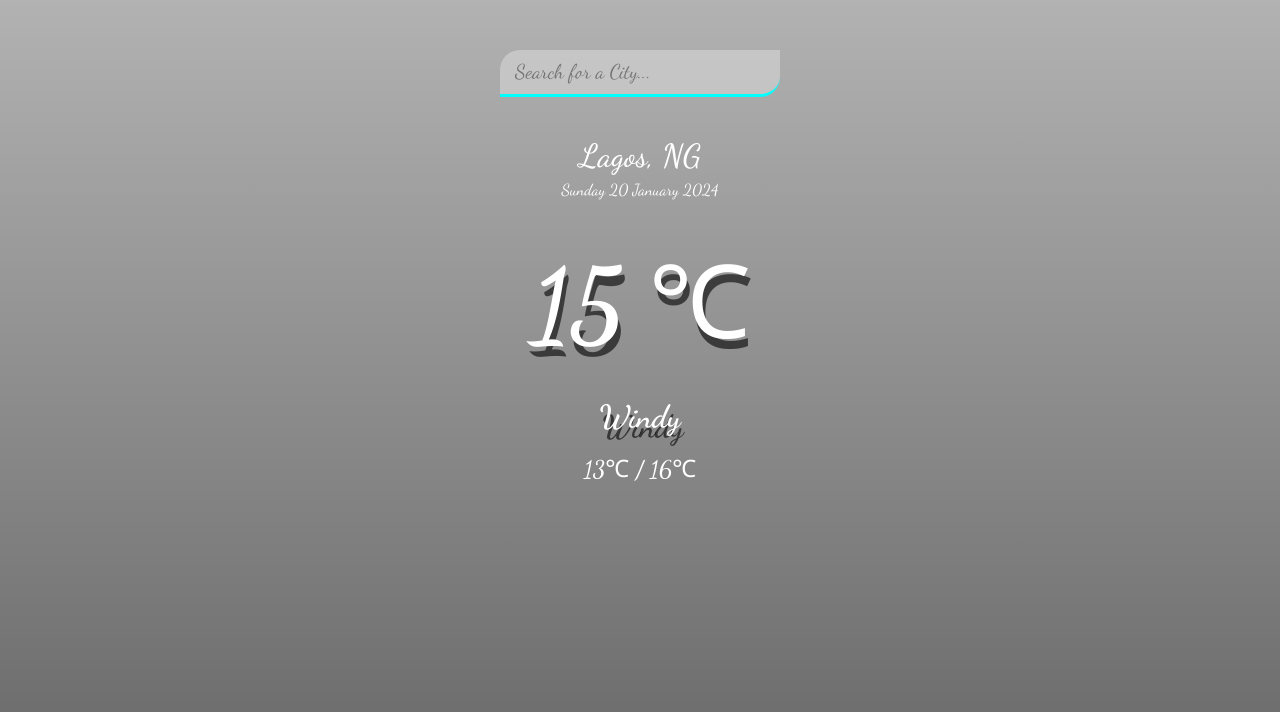
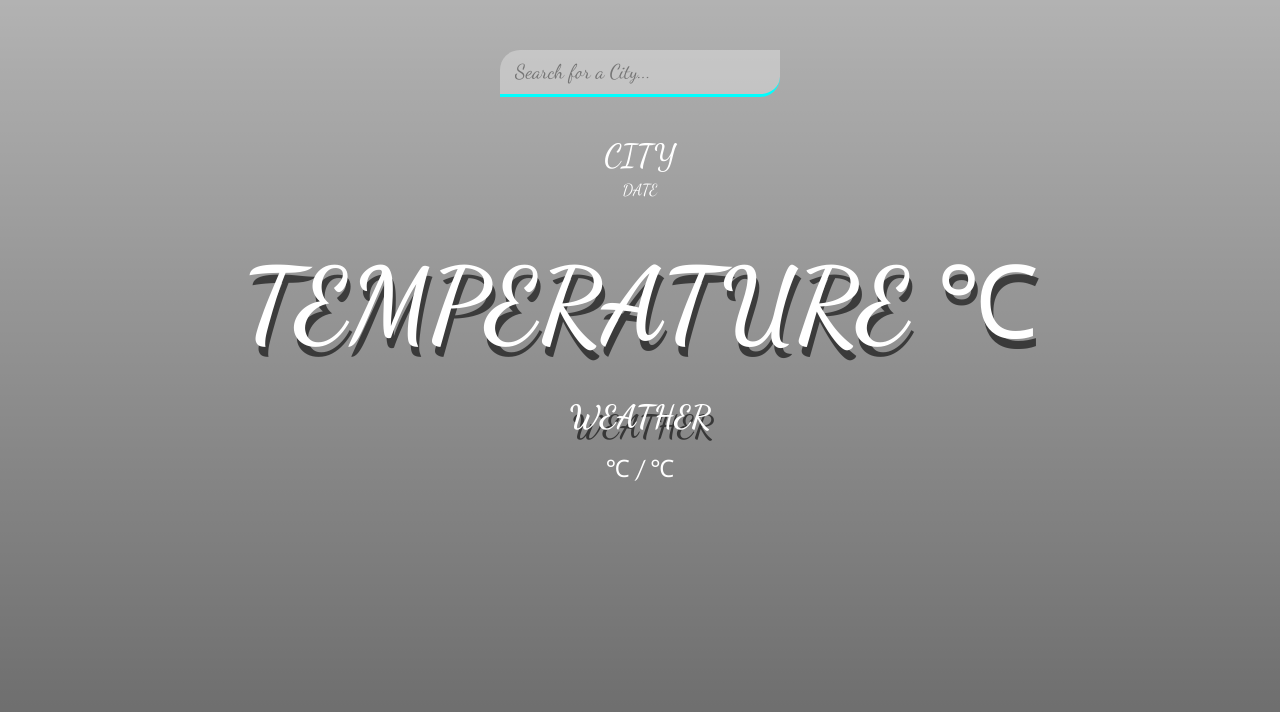
Before and after one commit to DaviesTech1993/Weather-App, a plain HTML site: page index.html in a window 1280 px wide. Drawn offline with Linux system fonts and the light colour scheme.

Commit message:
Made changes to the HTML file

```diff
--- a/index.html
+++ b/index.html
@@ -15,14 +15,14 @@
 
         <main>
             <section class="location">
-                <div class="city">Lagos, NG</div>
-                <div class="date">Sunday 20 January 2024</div>
+                <div class="city">CITY</div>
+                <div class="date">DATE</div>
             </section>
 
             <div class="current">
-                <div class="temp">15 <span>℃</span></div>
-                <div class="weather">Windy</div>
-                <div class="hi-low">13℃ / 16℃</div>
+                <div class="temp">TEMPERATURE <span>℃</span></div>
+                <div class="weather">WEATHER</div>
+                <div class="hi-low">℃ / ℃</div>
             </div>
         </main>
     </div>
```
